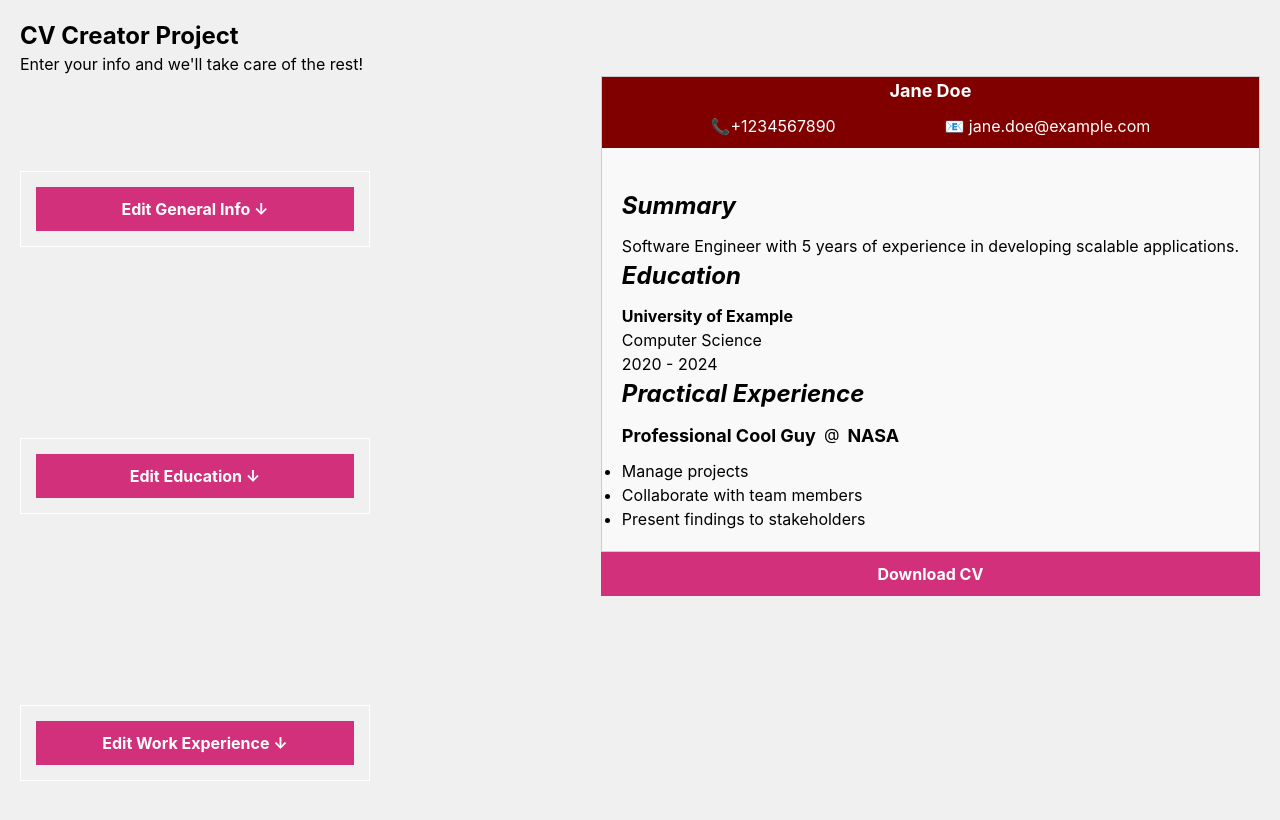
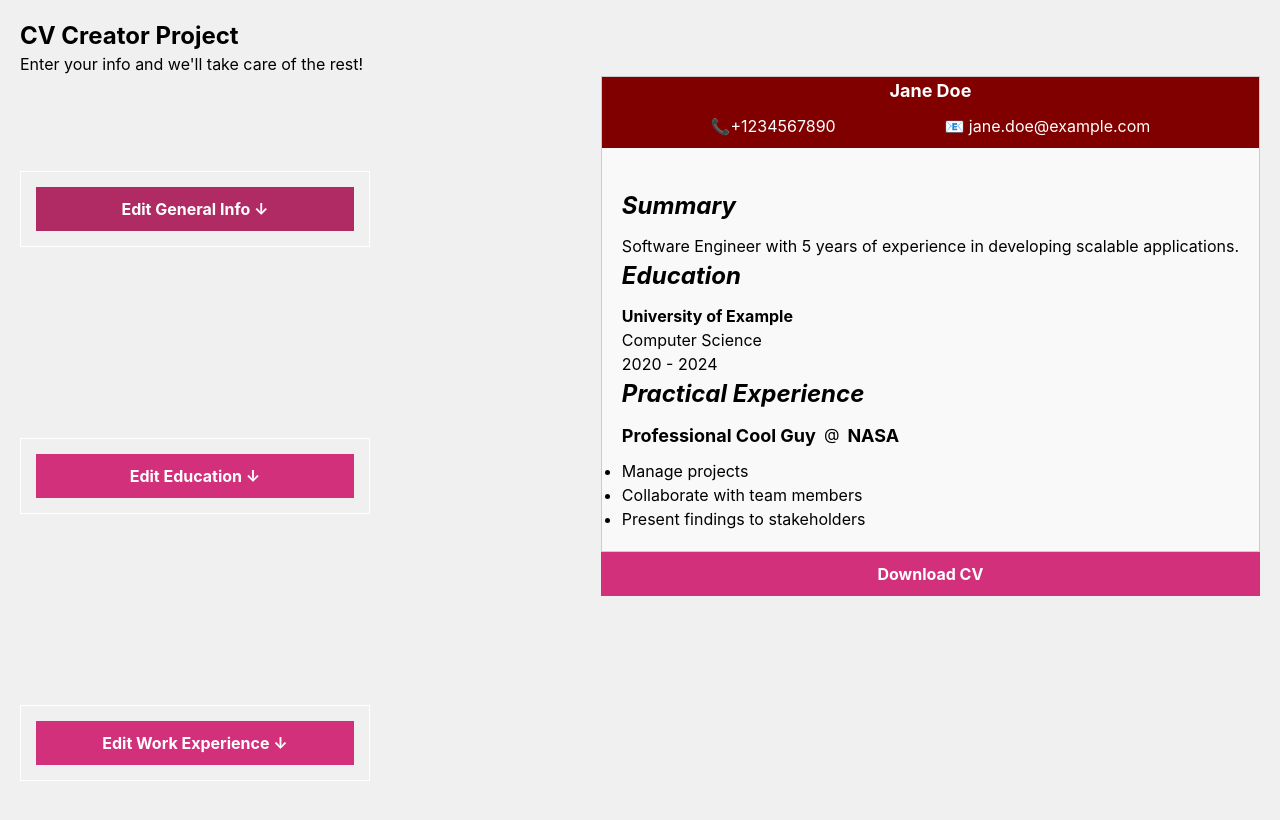
Before and after one commit to pinkx-xlink/react-cv-generator, a React (Vite) app: page / in a window 1280 px wide. In both pictures the pointer is over the button "Edit General Info ↓". Shown: the top 820 px of the page. Built offline with nearby package versions, Linux system fonts and the light colour scheme.

Commit message:
Make the buttons slightly darker when hovered over

```diff
--- a/src/components/styles/Info.css
+++ b/src/components/styles/Info.css
@@ -7,6 +7,10 @@
   width: 100%;
   color: white;
   font-weight: bold;
+
+  &:hover {
+    background-color: #b02a63;
+  }
 }
 
 .download-btn {
```
